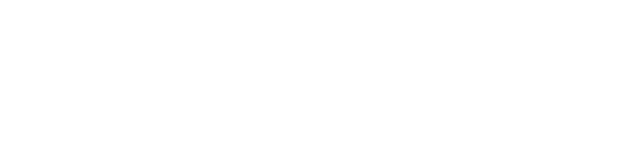
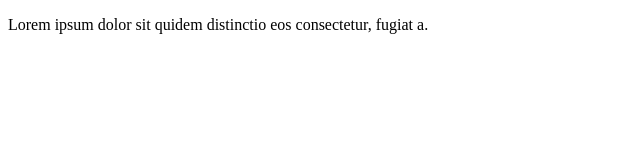
Before and after one commit to imaneoua/project, a plain HTML site: page index.html in a window 1280 px wide. Shown: the whole page, without its empty margins (0-640 px from the left). Drawn offline with Linux system fonts and the light colour scheme.

Commit message:
index has changed

```diff
--- a/index.html
+++ b/index.html
@@ -7,7 +7,7 @@
 </head>
 <body>
     <form action="">
-
+        <p>Lorem ipsum dolor sit  quidem distinctio eos consectetur, fugiat a.</p>
     </form>
 </body>
 </html>
```
